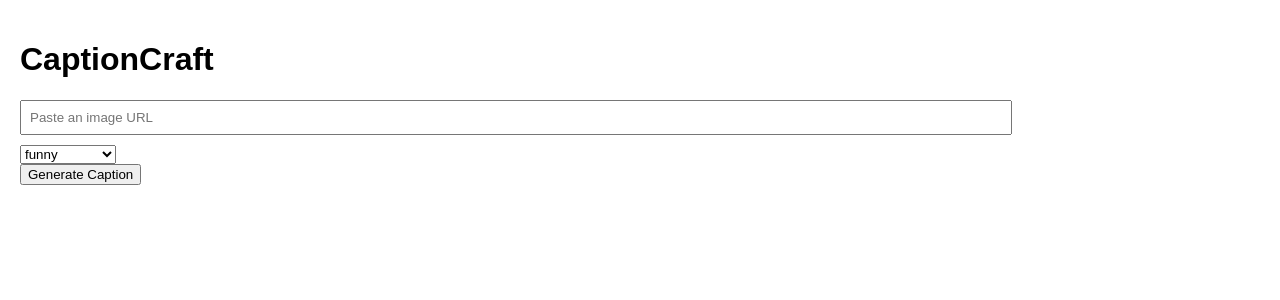
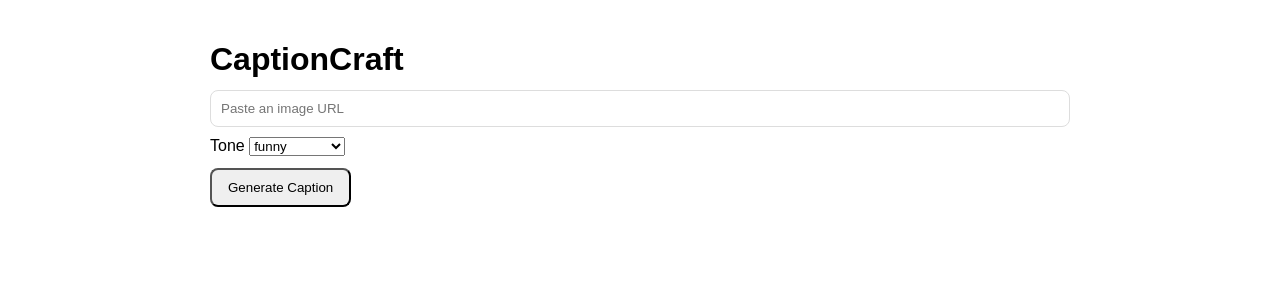
Before and after one commit to daylanwaller03/Captioncraft, a Next.js app: page / in a window 1280 px wide. Shown: the top 300 px of the page. Built offline with nearby package versions, Linux system fonts and the light colour scheme.

Commit message:
Update index.js

```diff
--- a/pages/index.js
+++ b/pages/index.js
@@ -6,68 +6,95 @@ export default function Home() {
   const [captions, setCaptions] = useState([]);
   const [loading, setLoading] = useState(false);
   const [error, setError] = useState("");
+  const [offline, setOffline] = useState(false); // shows the banner
 
-  const handleGenerate = async () => {
+  async function handleGenerate() {
     setLoading(true);
     setError("");
     setCaptions([]);
+    setOffline(false);
 
     try {
       const res = await fetch("/api/generate", {
         method: "POST",
-        headers: {
-          "Content-Type": "application/json",
-        },
-        body: JSON.stringify({ imageUrl, tone }),
+        headers: { "Content-Type": "application/json" },
+        body: JSON.stringify({ imageUrl, tone })
       });
 
-      if (!res.ok) {
-        const errText = await res.text();
-        throw new Error(errText || "Failed to generate caption");
+      // if server returns 429 or a non JSON body, try to read text then throw
+      if (!res.ok && res.status !== 200) {
+        const text = await res.text();
+        throw new Error(text || `Request failed with ${res.status}`);
       }
 
       const data = await res.json();
-      setCaptions(data.captions || []);
-    } catch (err) {
-      console.error(err);
-      setError(err.message || "Something went wrong");
+
+      // API route always returns an array `captions` and a boolean `demo`
+      setCaptions(Array.isArray(data.captions) ? data.captions : []);
+      setOffline(Boolean(data.demo));
+    } catch (e) {
+      setError(e.message || "Something went wrong");
+      setOffline(true); // show banner if we hit any unexpected client error
     } finally {
       setLoading(false);
     }
-  };
+  }
 
   return (
-    <div style={{ padding: "20px", fontFamily: "sans-serif" }}>
-      <h1>CaptionCraft</h1>
+    <div style={{ padding: 20, fontFamily: "sans-serif", maxWidth: 900, margin: "0 auto" }}>
+      <h1 style={{ marginBottom: 12 }}>CaptionCraft</h1>
+
       <input
         type="text"
         placeholder="Paste an image URL"
         value={imageUrl}
         onChange={(e) => setImageUrl(e.target.value)}
-        style={{ width: "80%", padding: "8px", marginBottom: "10px" }}
+        style={{ width: "100%", padding: 10, border: "1px solid #ddd", borderRadius: 8 }}
       />
-      <div>
-        <select value={tone} onChange={(e) => setTone(e.target.value)}>
+
+      <div style={{ marginTop: 10 }}>
+        <label htmlFor="tone">Tone</label>{" "}
+        <select id="tone" value={tone} onChange={(e) => setTone(e.target.value)}>
           <option value="funny">funny</option>
           <option value="luxury">luxury</option>
           <option value="romantic">romantic</option>
           <option value="adventurous">adventurous</option>
         </select>
       </div>
-      <button onClick={handleGenerate} disabled={loading}>
+
+      <button
+        onClick={handleGenerate}
+        disabled={loading}
+        style={{ marginTop: 12, padding: "10px 16px", borderRadius: 8 }}
+      >
         {loading ? "Generating..." : "Generate Caption"}
       </button>
-      {error && <p style={{ color: "red" }}>{error}</p>}
-      <div>
-        {captions.map((caption, idx) => (
-          <div key={idx}>
-            <p>{caption}</p>
-            <button
-              onClick={() => navigator.clipboard.writeText(caption)}
-              style={{ marginRight: "5px" }}
-            >
-              Copy
-            </button>
+
+      {/* Offline banner */}
+      {offline && (
+        <div
+          style={{
+            marginTop: 12,
+            padding: 10,
+            background: "#fff6e5",
+            border: "1px solid #ffd18a",
+            color: "#7a4b00",
+            borderRadius: 8
+          }}
+        >
+          Offline mode - using local captions. Add billing or a fresh API key to switch back to live captions.
+        </div>
+      )}
+
+      {error && <p style={{ color: "red", marginTop: 10 }}>{error}</p>}
+
+      <div style={{ marginTop: 16, display: "grid", gap: 10 }}>
+        {captions.map((c, i) => (
+          <div key={i} style={{ border: "1px solid #eee", padding: 10, borderRadius: 8 }}>
+            <p style={{ margin: 0 }}>{c}</p>
+            <div style={{ marginTop: 8 }}>
+              <button onClick={() => navigator.clipboard.writeText(c)}>Copy</button>
+            </div>
           </div>
         ))}
       </div>
```
